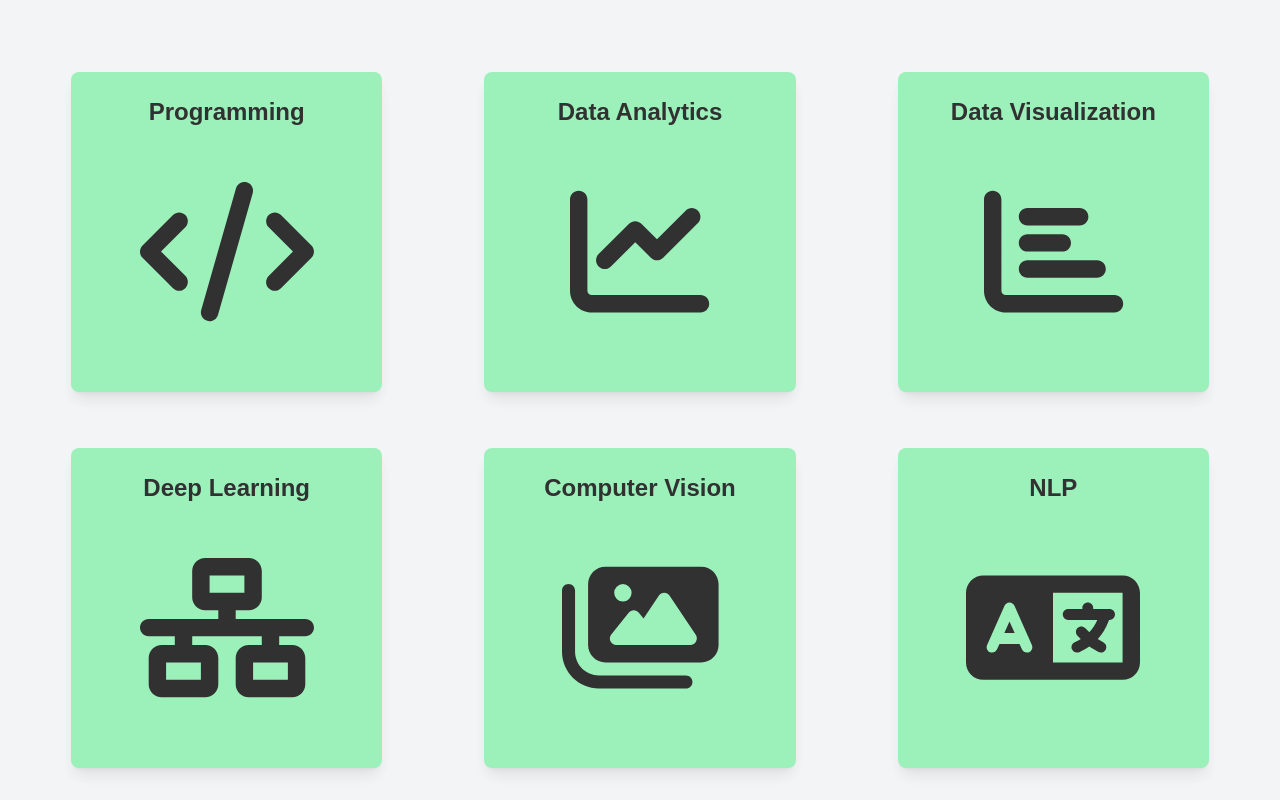
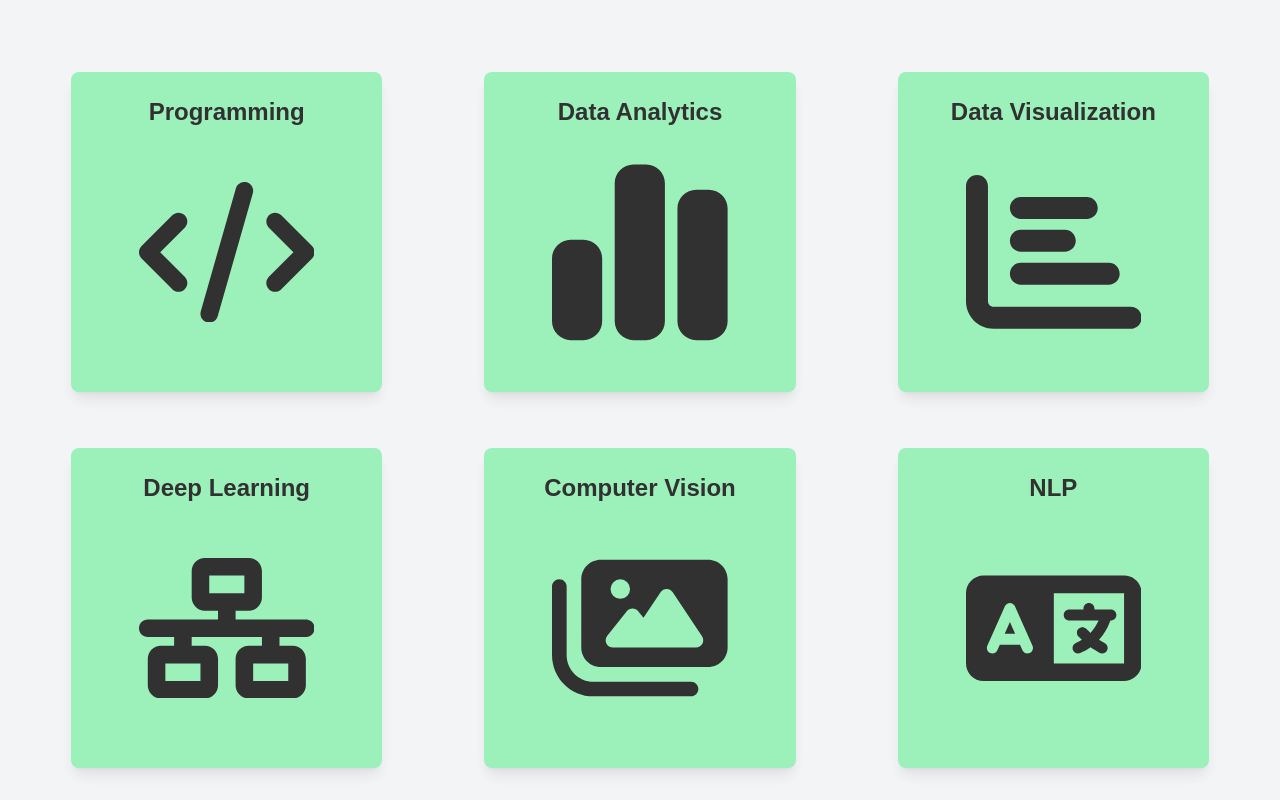
Before and after one commit to RyanChew1/RyanChew1.github.io, a Next.js app: page / in a window 1280 px wide. Shown: the part 3960-4760 px from the top of the page. Built offline with nearby package versions, Linux system fonts and the light colour scheme; no server answers; what tailwindcss-3d would draw is missing.

Commit message:
remove fontawesome

```diff
--- a/src/components/SkillCard.tsx
+++ b/src/components/SkillCard.tsx
@@ -1,19 +1,15 @@
 import React from "react";
 import "font-awesome/css/font-awesome.min.css";
-const { library } = require("@fortawesome/fontawesome-svg-core");
-import { fas } from "@fortawesome/free-solid-svg-icons";
-import { FontAwesomeIcon } from "@fortawesome/react-fontawesome";
 
 interface Skill {
+  viewBox: string;
   className?: string;
   icon: string;
   title: string;
   items: string[];
 }
 
-library.add(fas);
-
-const SkillCard: React.FC<Skill> = ({ className, icon, title, items }) => {
+const SkillCard: React.FC<Skill> = ({ className, viewBox, icon, title, items }) => {
   return (
     <div className={`flex mb-8 ${className || ""}`}>
       <div className="group w-full h-[10rem] md:h-[15rem] lg:h-[20rem] perspective-1000 text-center">
@@ -22,12 +18,18 @@ const SkillCard: React.FC<Skill> = ({ className, icon, title, items }) => {
           <div className="w-full absolute inset-0 bg-green-300 opacity-[0.8] p-6 rounded-lg shadow-lg flex flex-col backface-hidden [transform:rotateY(0deg)]">
             <h3 className="text-2xl font-bold mb-2">{title}</h3>
             <div
-              className="h-full w-full flex items-center justify-center"
+              className="flex flex-col h-full w-fit self-center text-center items-center justify-center"
               ref={(el) => {
                 if (el) el.style.fontSize = `${el.clientHeight * 0.6}px`;
               }}
             >
-              <FontAwesomeIcon icon={icon} />
+              <svg
+                xmlns="http://www.w3.org/2000/svg"
+                viewBox={viewBox}
+                className="w-2/3"
+              >
+                <path d={`${icon}`}/>
+              </svg>
             </div>
           </div>
 
--- a/src/pages/index.tsx
+++ b/src/pages/index.tsx
@@ -6,11 +6,6 @@ import Navbar from "@/components/Navbar";
 import ProjectCard from "@/components/ProjectCard";
 import { ContactSection } from "@/components/ContactSection";
 
-const { library } = require("@fortawesome/fontawesome-svg-core");
-import { fas } from "@fortawesome/free-solid-svg-icons";
-import { FontAwesomeIcon } from "@fortawesome/react-fontawesome";
-
-library.add(fas)
 
 export default function Home() {
   const experiences = [
@@ -112,27 +107,32 @@ export default function Home() {
 
   const skills = [
     {
-      icon: "fa fa-code",
+        viewBox: "0 0 640 512",
+      icon: "M392.8 1.2c-17-4.9-34.7 5-39.6 22l-128 448c-4.9 17 5 34.7 22 39.6s34.7-5 39.6-22l128-448c4.9-17-5-34.7-22-39.6zm80.6 120.1c-12.5 12.5-12.5 32.8 0 45.3L562.7 256l-89.4 89.4c-12.5 12.5-12.5 32.8 0 45.3s32.8 12.5 45.3 0l112-112c12.5-12.5 12.5-32.8 0-45.3l-112-112c-12.5-12.5-32.8-12.5-45.3 0zm-306.7 0c-12.5-12.5-32.8-12.5-45.3 0l-112 112c-12.5 12.5-12.5 32.8 0 45.3l112 112c12.5 12.5 32.8 12.5 45.3 0s12.5-32.8 0-45.3L77.3 256l89.4-89.4c12.5-12.5 12.5-32.8 0-45.3z",
       title: "Programming",
       items: ["Python", "R", "Java", "C++", "JavaScript", "Kotlin"],
     },
     {
-      icon: "fa-chart-line",
+        viewBox: "0 0 448 512",
+      icon: "M160 80c0-26.5 21.5-48 48-48l32 0c26.5 0 48 21.5 48 48l0 352c0 26.5-21.5 48-48 48l-32 0c-26.5 0-48-21.5-48-48l0-352zM0 272c0-26.5 21.5-48 48-48l32 0c26.5 0 48 21.5 48 48l0 160c0 26.5-21.5 48-48 48l-32 0c-26.5 0-48-21.5-48-48L0 272zM368 96l32 0c26.5 0 48 21.5 48 48l0 288c0 26.5-21.5 48-48 48l-32 0c-26.5 0-48-21.5-48-48l0-288c0-26.5 21.5-48 48-48z",
       title: "Data Analytics",
       items: ["Excel", "SQL", "Pandas", "Statistics & Probability"],
     },
     {
-      icon: "fa-chart-bar",
+        viewBox: "0 0 512 512",
+      icon: "M32 32c17.7 0 32 14.3 32 32l0 336c0 8.8 7.2 16 16 16l400 0c17.7 0 32 14.3 32 32s-14.3 32-32 32L80 480c-44.2 0-80-35.8-80-80L0 64C0 46.3 14.3 32 32 32zm96 96c0-17.7 14.3-32 32-32l192 0c17.7 0 32 14.3 32 32s-14.3 32-32 32l-192 0c-17.7 0-32-14.3-32-32zm32 64l128 0c17.7 0 32 14.3 32 32s-14.3 32-32 32l-128 0c-17.7 0-32-14.3-32-32s14.3-32 32-32zm0 96l256 0c17.7 0 32 14.3 32 32s-14.3 32-32 32l-256 0c-17.7 0-32-14.3-32-32s14.3-32 32-32z",
       title: "Data Visualization",
       items: ["Statistical Visualization", "Matplotlib", "Seaborn"],
     },
     {
-      icon: "fa-solid fa-network-wired",
+        viewBox: "0 0 640 512",
+      icon: "M256 64l128 0 0 64-128 0 0-64zM240 0c-26.5 0-48 21.5-48 48l0 96c0 26.5 21.5 48 48 48l48 0 0 32L32 224c-17.7 0-32 14.3-32 32s14.3 32 32 32l96 0 0 32-48 0c-26.5 0-48 21.5-48 48l0 96c0 26.5 21.5 48 48 48l160 0c26.5 0 48-21.5 48-48l0-96c0-26.5-21.5-48-48-48l-48 0 0-32 256 0 0 32-48 0c-26.5 0-48 21.5-48 48l0 96c0 26.5 21.5 48 48 48l160 0c26.5 0 48-21.5 48-48l0-96c0-26.5-21.5-48-48-48l-48 0 0-32 96 0c17.7 0 32-14.3 32-32s-14.3-32-32-32l-256 0 0-32 48 0c26.5 0 48-21.5 48-48l0-96c0-26.5-21.5-48-48-48L240 0zM96 448l0-64 128 0 0 64L96 448zm320-64l128 0 0 64-128 0 0-64z",
       title: "Deep Learning",
       items: ["PyTorch", "TensorFlow", "Keras", "CUDA"],
     },
     {
-      icon: "fa-images",
+        viewBox: "0 0 576 512",
+      icon: "M160 32c-35.3 0-64 28.7-64 64l0 224c0 35.3 28.7 64 64 64l352 0c35.3 0 64-28.7 64-64l0-224c0-35.3-28.7-64-64-64L160 32zM396 138.7l96 144c4.9 7.4 5.4 16.8 1.2 24.6S480.9 320 472 320l-144 0-48 0-80 0c-9.2 0-17.6-5.3-21.6-13.6s-2.9-18.2 2.9-25.4l64-80c4.6-5.7 11.4-9 18.7-9s14.2 3.3 18.7 9l17.3 21.6 56-84C360.5 132 368 128 376 128s15.5 4 20 10.7zM192 128a32 32 0 1 1 64 0 32 32 0 1 1 -64 0zM48 120c0-13.3-10.7-24-24-24S0 106.7 0 120L0 344c0 75.1 60.9 136 136 136l320 0c13.3 0 24-10.7 24-24s-10.7-24-24-24l-320 0c-48.6 0-88-39.4-88-88l0-224z",
       title: "Computer Vision",
       items: [
         "Image Recognition",
@@ -143,7 +143,8 @@ export default function Home() {
       ],
     },
     {
-      icon: "fa fa-language",
+        viewBox: "0 0 640 512",
+      icon: "M0 128C0 92.7 28.7 64 64 64l192 0 48 0 16 0 256 0c35.3 0 64 28.7 64 64l0 256c0 35.3-28.7 64-64 64l-256 0-16 0-48 0L64 448c-35.3 0-64-28.7-64-64L0 128zm320 0l0 256 256 0 0-256-256 0zM178.3 175.9c-3.2-7.2-10.4-11.9-18.3-11.9s-15.1 4.7-18.3 11.9l-64 144c-4.5 10.1 .1 21.9 10.2 26.4s21.9-.1 26.4-10.2l8.9-20.1 73.6 0 8.9 20.1c4.5 10.1 16.3 14.6 26.4 10.2s14.6-16.3 10.2-26.4l-64-144zM160 233.2L179 276l-38 0 19-42.8zM448 164c11 0 20 9 20 20l0 4 44 0 16 0c11 0 20 9 20 20s-9 20-20 20l-2 0-1.6 4.5c-8.9 24.4-22.4 46.6-39.6 65.4c.9 .6 1.8 1.1 2.7 1.6l18.9 11.3c9.5 5.7 12.5 18 6.9 27.4s-18 12.5-27.4 6.9l-18.9-11.3c-4.5-2.7-8.8-5.5-13.1-8.5c-10.6 7.5-21.9 14-34 19.4l-3.6 1.6c-10.1 4.5-21.9-.1-26.4-10.2s.1-21.9 10.2-26.4l3.6-1.6c6.4-2.9 12.6-6.1 18.5-9.8l-12.2-12.2c-7.8-7.8-7.8-20.5 0-28.3s20.5-7.8 28.3 0l14.6 14.6 .5 .5c12.4-13.1 22.5-28.3 29.8-45L448 228l-72 0c-11 0-20-9-20-20s9-20 20-20l52 0 0-4c0-11 9-20 20-20z",
       title: "NLP",
       items: [
         "Transformers",
@@ -154,7 +155,8 @@ export default function Home() {
       ],
     },
     {
-      icon: "fa fa-globe",
+        viewBox: "0 0 512 512",
+      icon: "M352 256c0 22.2-1.2 43.6-3.3 64l-185.3 0c-2.2-20.4-3.3-41.8-3.3-64s1.2-43.6 3.3-64l185.3 0c2.2 20.4 3.3 41.8 3.3 64zm28.8-64l123.1 0c5.3 20.5 8.1 41.9 8.1 64s-2.8 43.5-8.1 64l-123.1 0c2.1-20.6 3.2-42 3.2-64s-1.1-43.4-3.2-64zm112.6-32l-116.7 0c-10-63.9-29.8-117.4-55.3-151.6c78.3 20.7 142 77.5 171.9 151.6zm-149.1 0l-176.6 0c6.1-36.4 15.5-68.6 27-94.7c10.5-23.6 22.2-40.7 33.5-51.5C239.4 3.2 248.7 0 256 0s16.6 3.2 27.8 13.8c11.3 10.8 23 27.9 33.5 51.5c11.6 26 20.9 58.2 27 94.7zm-209 0L18.6 160C48.6 85.9 112.2 29.1 190.6 8.4C165.1 42.6 145.3 96.1 135.3 160zM8.1 192l123.1 0c-2.1 20.6-3.2 42-3.2 64s1.1 43.4 3.2 64L8.1 320C2.8 299.5 0 278.1 0 256s2.8-43.5 8.1-64zM194.7 446.6c-11.6-26-20.9-58.2-27-94.6l176.6 0c-6.1 36.4-15.5 68.6-27 94.6c-10.5 23.6-22.2 40.7-33.5 51.5C272.6 508.8 263.3 512 256 512s-16.6-3.2-27.8-13.8c-11.3-10.8-23-27.9-33.5-51.5zM135.3 352c10 63.9 29.8 117.4 55.3 151.6C112.2 482.9 48.6 426.1 18.6 352l116.7 0zm358.1 0c-30 74.1-93.6 130.9-171.9 151.6c25.5-34.2 45.2-87.7 55.3-151.6l116.7 0z",
       title: "Full Stack",
       items: [
         "NEXT JS",
@@ -168,7 +170,8 @@ export default function Home() {
       ],
     },
     {
-      icon: "fa fa-book",
+        viewBox: "0 0 448 512",
+      icon: "M96 0C43 0 0 43 0 96L0 416c0 53 43 96 96 96l288 0 32 0c17.7 0 32-14.3 32-32s-14.3-32-32-32l0-64c17.7 0 32-14.3 32-32l0-320c0-17.7-14.3-32-32-32L384 0 96 0zm0 384l256 0 0 64L96 448c-17.7 0-32-14.3-32-32s14.3-32 32-32zm32-240c0-8.8 7.2-16 16-16l192 0c8.8 0 16 7.2 16 16s-7.2 16-16 16l-192 0c-8.8 0-16-7.2-16-16zm16 48l192 0c8.8 0 16 7.2 16 16s-7.2 16-16 16l-192 0c-8.8 0-16-7.2-16-16s7.2-16 16-16z",
       title: "Research",
       items: ["Medical Imaging", "Model Architectures", "NLP Pipelines"],
     },
```
